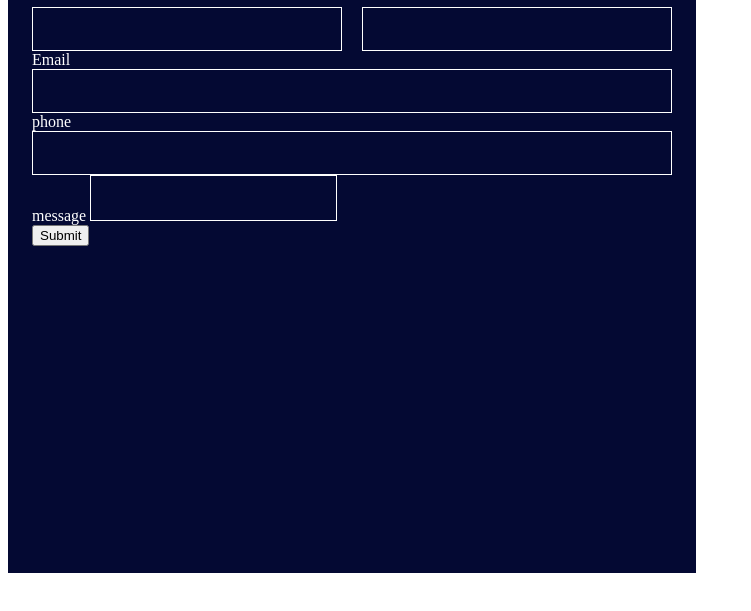
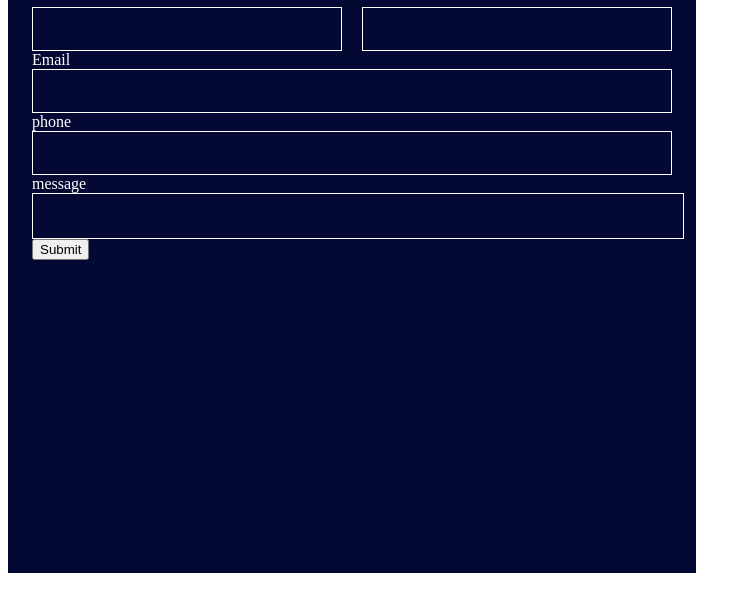
Before and after one commit to magdachikhr-hub/connect-with-us, a plain HTML site: page index.html in a window 1280 px wide. Shown: the part 137-748 px from the top of the page, without its empty margins (0-751 px from the left). Drawn offline with Linux system fonts and the light colour scheme.

Commit message:
added more to css

```diff
--- a/style.css
+++ b/style.css
@@ -41,7 +41,15 @@ div.phone {
   display: flex;
   flex-direction: column;
 }
-
+div.message {
+  display: flex;
+  flex-direction: column;
+}
 textarea {
+  /* max-height: 300px;
+  max-width: 650px;
+  min-height: 600px;
+  min-height: 200px; */
   resize: none;
+  width: 100%;
 }
```
